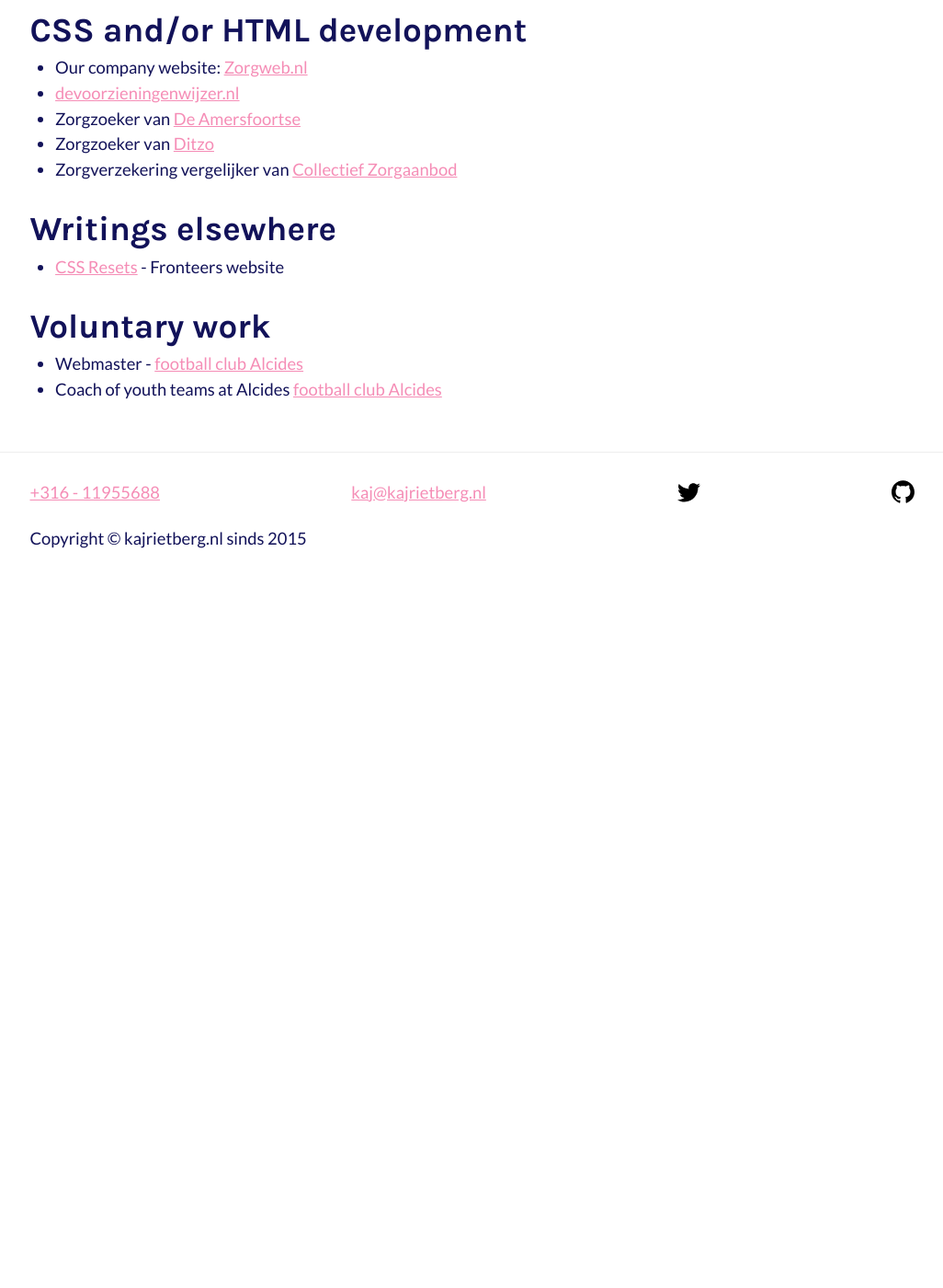
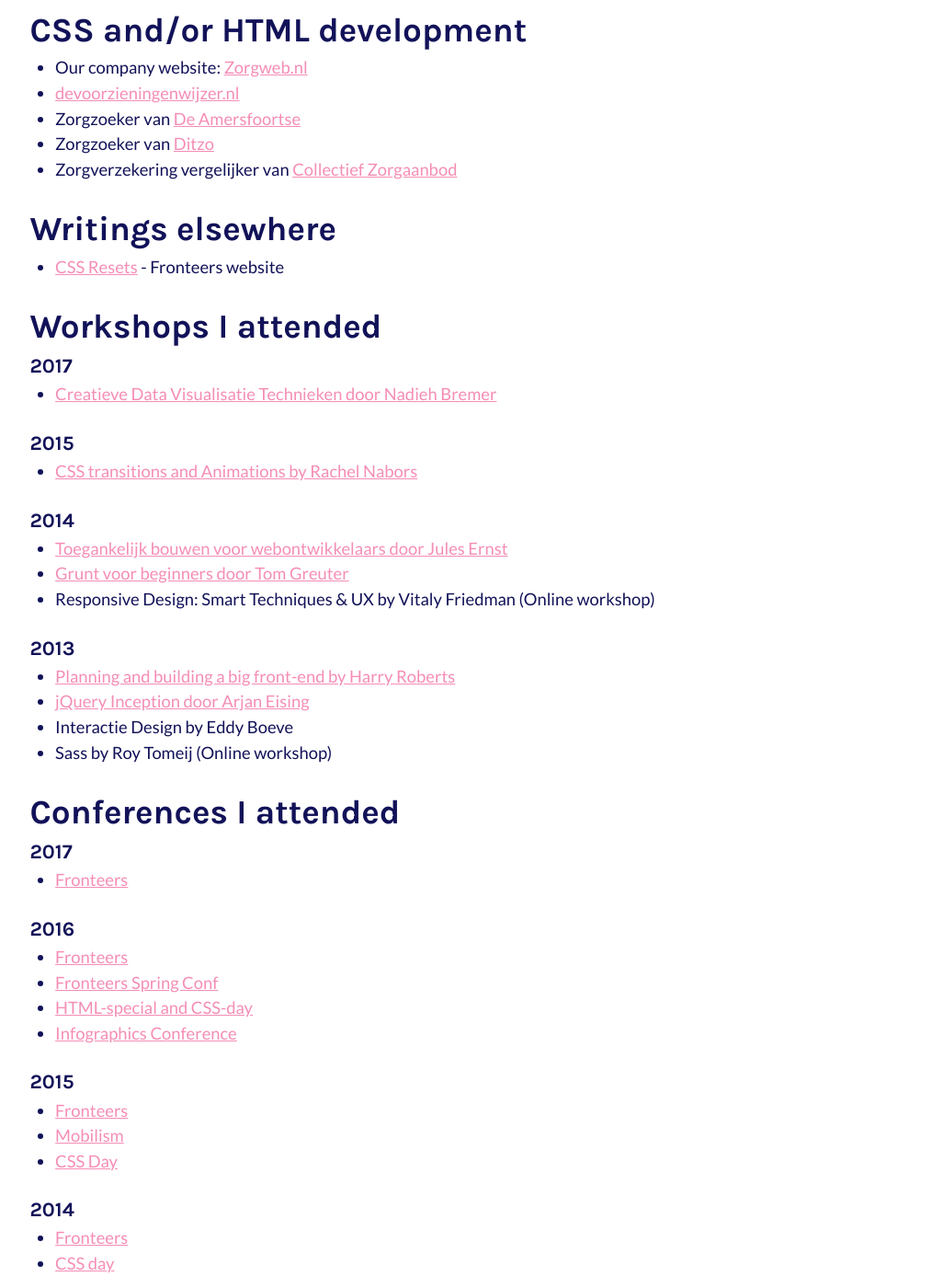
Before and after one commit to kajrietberg/kajrietberg.nl, a Jekyll site: the page built from about-kaj-rietberg.html, in a window 1280 px wide and 1400 px high, scrolled down 816 px. Shown: the whole window at 92% size, without its empty margins (126-1152 px from the left). Built offline with Jekyll 4.4.1, drawn with Linux system fonts in a browser that asks for light colours; before the commit the page ends 1446 px from its top, so only the background shows below that.

Commit message:
Inhoud about pagina aangepast

```diff
--- a/about-kaj-rietberg.html
+++ b/about-kaj-rietberg.html
@@ -59,6 +59,108 @@
 				</ul>
 
 
+				<h2>Workshops I attended</h2>
+
+				<h3>2017</h3>
+				<ul>
+					<li>
+						<a href="https://fronteers.nl/workshops/creatieve-data-visualisatie-nadieh-bremer">Creatieve Data Visualisatie Technieken door Nadieh Bremer</a>
+					</li>
+				</ul>
+
+				<h3>2015</h3>
+				<ul>
+					<li>
+						<a href="https://courses.rachelnabors.com/p/web-animation-essentials-css-animations-and-transitions">CSS transitions and Animations by Rachel Nabors</a>
+					</li>
+				</ul>
+
+				<h3>2014</h3>
+				<ul>
+					<li>
+						<a href="https://fronteers.nl/workshops/toegankelijk-bouwen-voor-front-enders-jules-ernst">Toegankelijk bouwen voor webontwikkelaars door Jules Ernst</a>
+					</li>
+					<li>
+						<a href="https://fronteers.nl/workshops/grunt-voor-beginners-tom-greuter/28-maart-2014">Grunt voor beginners door Tom Greuter</a>
+					</li>
+					<li>
+						Responsive Design: Smart Techniques & UX by Vitaly Friedman (Online workshop)
+					</li>
+				</ul>
+
+				<h3>2013</h3>
+				<ul>
+					<li>
+						<a href="https://fronteers.nl/congres/2013/workshops/planning-and-building-a-big-front-end-harry-roberts">Planning and building a big front-end by Harry Roberts</a>
+					</li>
+					<li>
+						<a href="https://fronteers.nl/workshops/jquery-inception-arjan-eising/20-september-2013">jQuery Inception door Arjan Eising</a>
+					</li>
+					<li>
+						Interactie Design by Eddy Boeve
+					</li>
+					<li>
+						Sass by Roy Tomeij (Online workshop)
+					</li>
+				</ul>
+
+
+				<h2>Conferences I attended</h2>
+
+				<h3>2017</h3>
+				<ul>
+					<li>
+						<a href="https://fronteers.nl/congres/2017">Fronteers</a>
+					</li>
+				</ul>
+
+				<h3>2016</h3>
+				<ul>
+					<li>
+						<a href="https://fronteers.nl/congres/2016">Fronteers</a>
+					</li>
+					<li>
+						<a href="https://fronteers.nl/congres/2016-spring">Fronteers Spring Conf</a>
+					</li>
+					<li>
+						<a href="https://cssday.nl/2016">HTML-special and CSS-day</a>
+					</li>
+					<li>
+						<a href="http://www.infographicscongres.eu/">Infographics Conference</a>
+					</li>
+				</ul>
+
+				<h3>2015</h3>
+				<ul>
+					<li>
+						<a href="https://fronteers.nl/congres/2015">Fronteers</a>
+					</li>
+					<li>
+						<a href="https://mobilism.nl/2015">Mobilism</a>
+					</li>
+					<li>
+						<a href="https://cssday.nl/2015">CSS Day</a>
+					</li>
+				</ul>
+
+				<h3>2014</h3>
+				<ul>
+					<li>
+						<a href="https://fronteers.nl/congres/2014">Fronteers</a>
+					</li>
+					<li>
+						<a href="https://cssday.nl/2014">CSS day</a>
+					</li>
+				</ul>
+
+				<h3>2013</h3>
+				<ul>
+					<li>
+						<a href="https://fronteers.nl/congres/2013">Fronteers</a>
+					</li>
+				</ul>
+
+
 				<h2>Voluntary work</h2>
 				<ul>
 					<li>Webmaster - <a href="http://www.alcides.nl">football club Alcides</a> </li>
```
